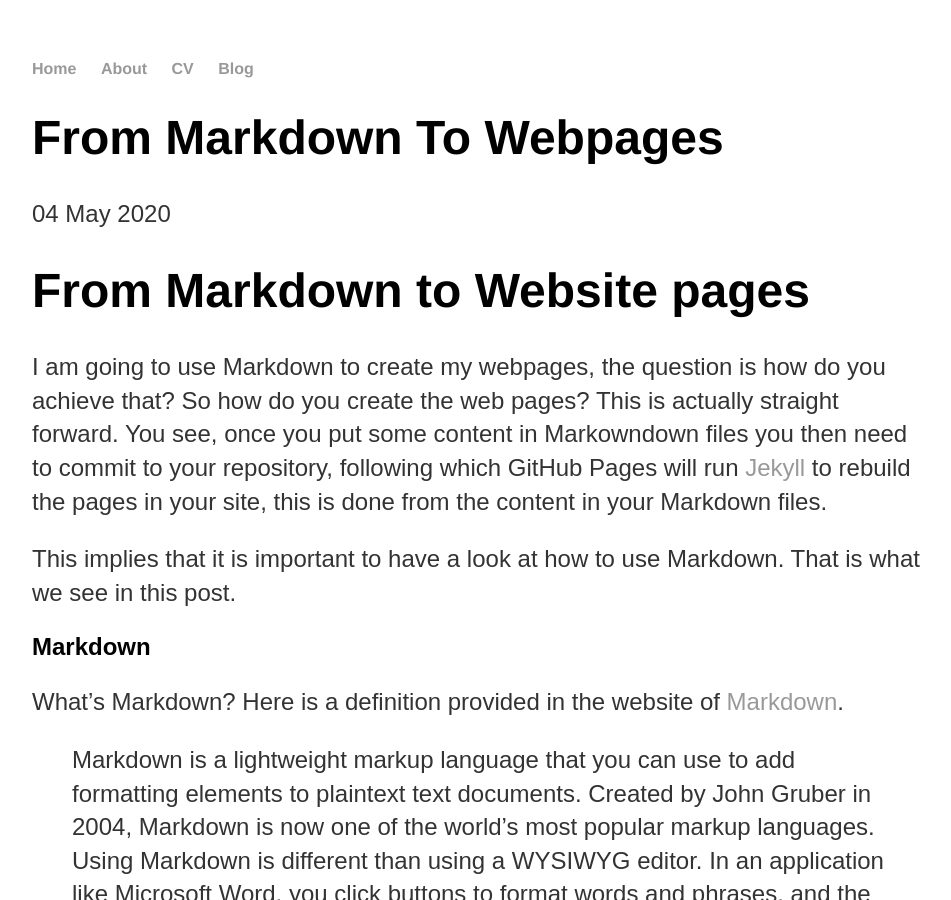
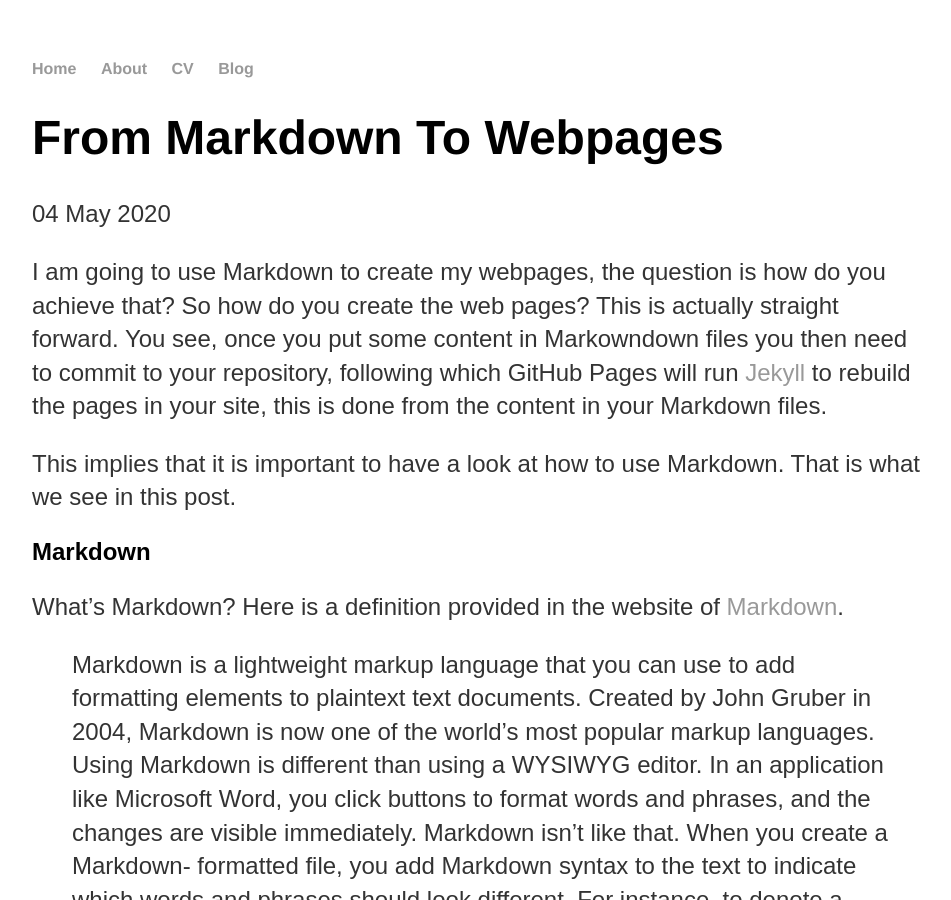
Before and after one commit to Daweet/Daweet.github.io, a Jekyll site: the page built from _posts/2020-05-04-from-markdown-to-webpages.md, in a window 1280 px wide and 900 px high. Shown: the whole window, without its empty margins (160-1111 px from the left). Built offline with Jekyll 4.4.1, drawn with Linux system fonts in a browser that asks for light colours; our own code applies the rules of GitHub Pages for plain Markdown files.

Commit message:
Update 2020-05-04-from-markdown-to-webpages.md

```diff
--- a/_posts/2020-05-04-from-markdown-to-webpages.md
+++ b/_posts/2020-05-04-from-markdown-to-webpages.md
@@ -1,4 +1,4 @@
-# From Markdown to Website pages
+<!--# From Markdown to Website pages-->
 I am going to use Markdown to create my webpages, the question is how do you achieve that? So how do you create the web pages?
 This is actually straight forward. You see, once you put some content in Markowndown files you then need to commit to your
 repository, following which GitHub Pages will run [Jekyll](https://jekyllrb.com/) to rebuild the pages in your site, this is done
```
